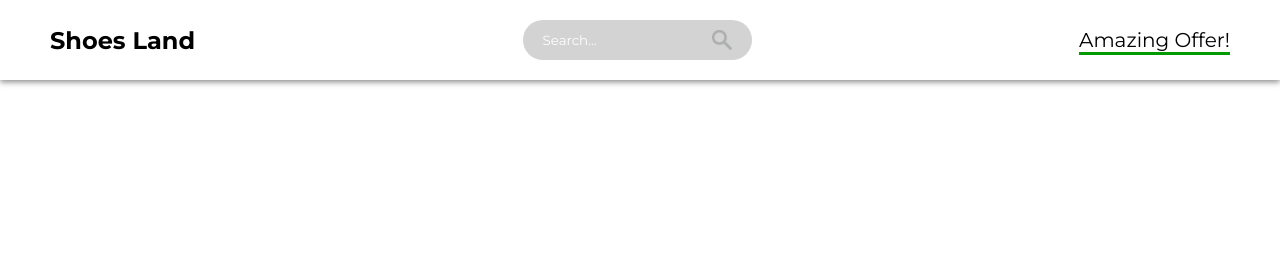
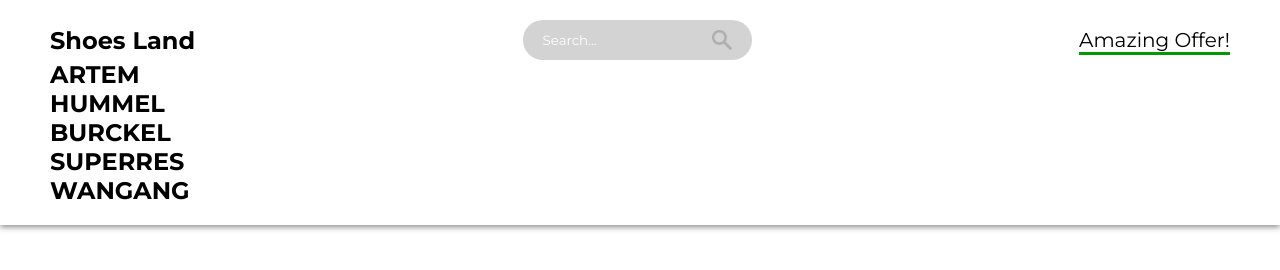
Before and after one commit to Alikhan219/E.Commerce-Website, a plain HTML site: page index.html in a window 1280 px wide. Drawn offline with Linux system fonts and the light colour scheme.

Commit message:
creating manue items

```diff
--- a/index.html
+++ b/index.html
@@ -26,7 +26,13 @@
                 <span class="amazing-offer">Amazing Offer!</span>
             </div>
         </div>
-        <div class="last-nav"></div>
+        <div class="last-nav">
+            <h2 class="manu-item">ARTEM</h2>
+            <h2 class="manu-item">HUMMEL</h2>
+            <h2 class="manu-item">BURCKEL</h2>
+            <h2 class="manu-item">SUPERRES</h2>
+            <h2 class="manu-item">WANGANG</h2>
+        </div>
     </nav>
 
      <!--************************
```
